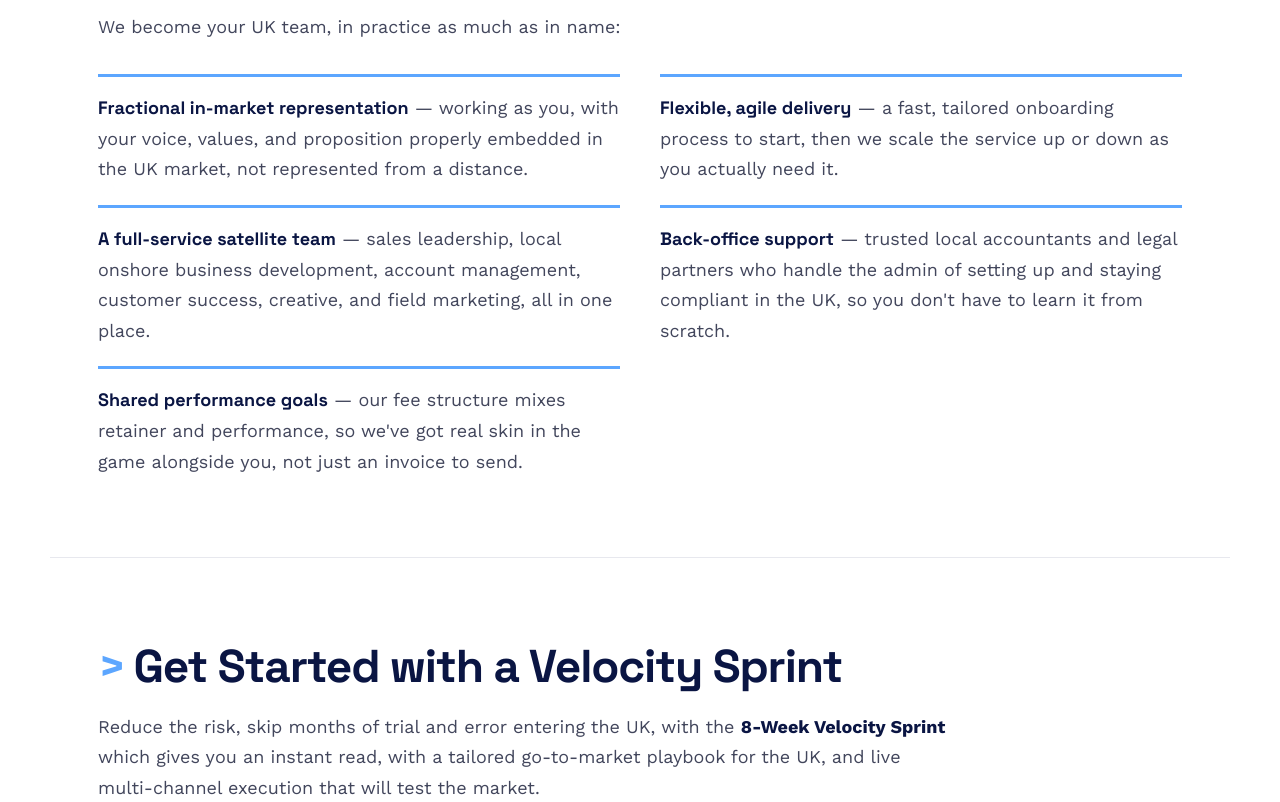
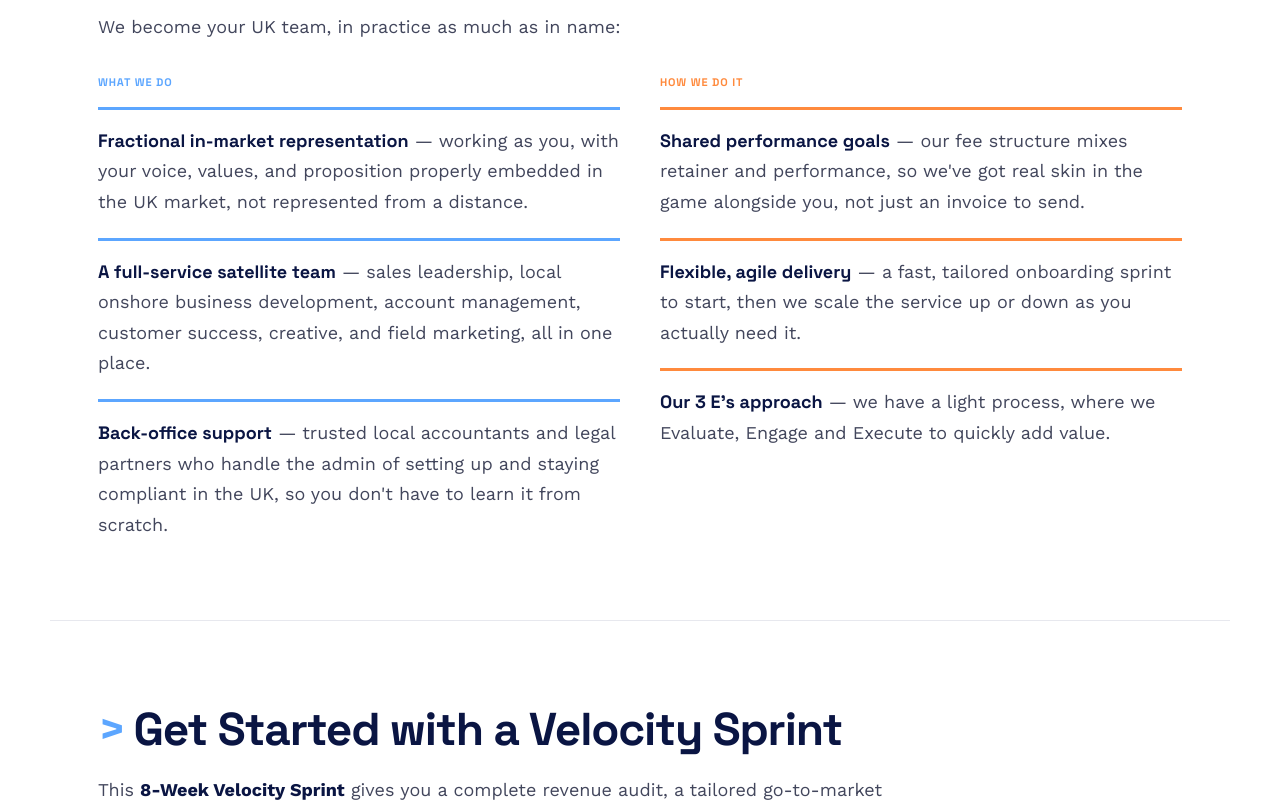
Before and after one commit to vb-iant/velocity-b, a Next.js app: page /uk-expansion in a window 1280 px wide. Shown: the part 3020-3822 px from the top of the page. Built offline with nearby package versions, Linux system fonts and the light colour scheme.

Commit message:
UK Expansion: split UK-as-a-Service into What we do / How we do it, update Velocity Sprint intro copy

```diff
--- a/app/uk-expansion/page.tsx
+++ b/app/uk-expansion/page.tsx
@@ -49,7 +49,7 @@ const CHALLENGES = [
   },
 ];
 
-const SERVICE_COL_1 = [
+const WHAT_WE_DO = [
   {
     label: "Fractional in-market representation",
     body: "working as you, with your voice, values, and proposition properly embedded in the UK market, not represented from a distance.",
@@ -59,19 +59,23 @@ const SERVICE_COL_1 = [
     body: "sales leadership, local onshore business development, account management, customer success, creative, and field marketing, all in one place.",
   },
   {
+    label: "Back-office support",
+    body: "trusted local accountants and legal partners who handle the admin of setting up and staying compliant in the UK, so you don't have to learn it from scratch.",
+  },
+];
+
+const HOW_WE_DO_IT = [
+  {
     label: "Shared performance goals",
     body: "our fee structure mixes retainer and performance, so we've got real skin in the game alongside you, not just an invoice to send.",
   },
-];
-
-const SERVICE_COL_2 = [
   {
     label: "Flexible, agile delivery",
-    body: "a fast, tailored onboarding process to start, then we scale the service up or down as you actually need it.",
+    body: "a fast, tailored onboarding sprint to start, then we scale the service up or down as you actually need it.",
   },
   {
-    label: "Back-office support",
-    body: "trusted local accountants and legal partners who handle the admin of setting up and staying compliant in the UK, so you don't have to learn it from scratch.",
+    label: "Our 3 E's approach",
+    body: "we have a light process, where we Evaluate, Engage and Execute to quickly add value.",
   },
 ];
 
@@ -284,20 +288,12 @@ export default function UkExpansionPage() {
           We become your UK team, in practice as much as in name:
         </p>
         <div className="mt-8 grid grid-cols-1 gap-x-10 md:grid-cols-2">
-          <ul className="space-y-5">
-            {SERVICE_COL_1.map((item) => (
-              <li key={item.label} className="border-t-[3px] border-blue pt-4">
-                <p className="text-lg leading-[1.7] text-[#42465c]">
-                  <strong className="font-display font-bold text-navy">
-                    {item.label}
-                  </strong>{" "}
-                  — {item.body}
-                </p>
-              </li>
-            ))}
-          </ul>
-          <ul className="mt-5 space-y-5 md:mt-0">
-            {SERVICE_COL_2.map((item) => (
+          <div>
+            <span className="font-display block text-[11px] font-extrabold tracking-[0.08em] text-blue">
+              WHAT WE DO
+            </span>
+            <ul className="mt-4 space-y-5">
+              {WHAT_WE_DO.map((item) => (
                 <li key={item.label} className="border-t-[3px] border-blue pt-4">
                   <p className="text-lg leading-[1.7] text-[#42465c]">
                     <strong className="font-display font-bold text-navy">
@@ -309,6 +305,24 @@ export default function UkExpansionPage() {
               ))}
             </ul>
           </div>
+          <div className="mt-8 md:mt-0">
+            <span className="font-display block text-[11px] font-extrabold tracking-[0.08em] text-orange">
+              HOW WE DO IT
+            </span>
+            <ul className="mt-4 space-y-5">
+              {HOW_WE_DO_IT.map((item) => (
+                <li key={item.label} className="border-t-[3px] border-orange pt-4">
+                  <p className="text-lg leading-[1.7] text-[#42465c]">
+                    <strong className="font-display font-bold text-navy">
+                      {item.label}
+                    </strong>{" "}
+                    — {item.body}
+                  </p>
+                </li>
+              ))}
+            </ul>
+          </div>
+        </div>
       </section>
 
       {/* Get Started with a Velocity Sprint */}
@@ -318,11 +332,15 @@ export default function UkExpansionPage() {
           Get Started with a Velocity Sprint
         </h2>
         <p className="mt-4 max-w-[860px] text-lg leading-[1.7] text-[#42465c]">
-          Reduce the risk, skip months of trial and error entering the UK,
-          with the <strong className="text-navy">8-Week Velocity Sprint</strong>{" "}
-          which gives you an instant read, with a tailored go-to-market
-          playbook for the UK, and live multi-channel execution that will
-          test the market.
+          This <strong className="text-navy">8-Week Velocity Sprint</strong>{" "}
+          gives you a complete revenue audit, a tailored go-to-market
+          playbook, optimized infrastructure, and live multi-channel
+          execution. Meaning you can skip months of trial and error,
+          redundant MarTech costs, and disconnected sales and marketing
+          teams.
+        </p>
+        <p className="mt-4 max-w-[860px] text-lg leading-[1.7] text-[#42465c]">
+          The sprint is tailored to your needs and can include:
         </p>
 
         <div className="mt-10 grid grid-cols-1 gap-x-12 gap-y-10 md:grid-cols-2">
```
Lines whose indentation alone changed are shown as unchanged.
